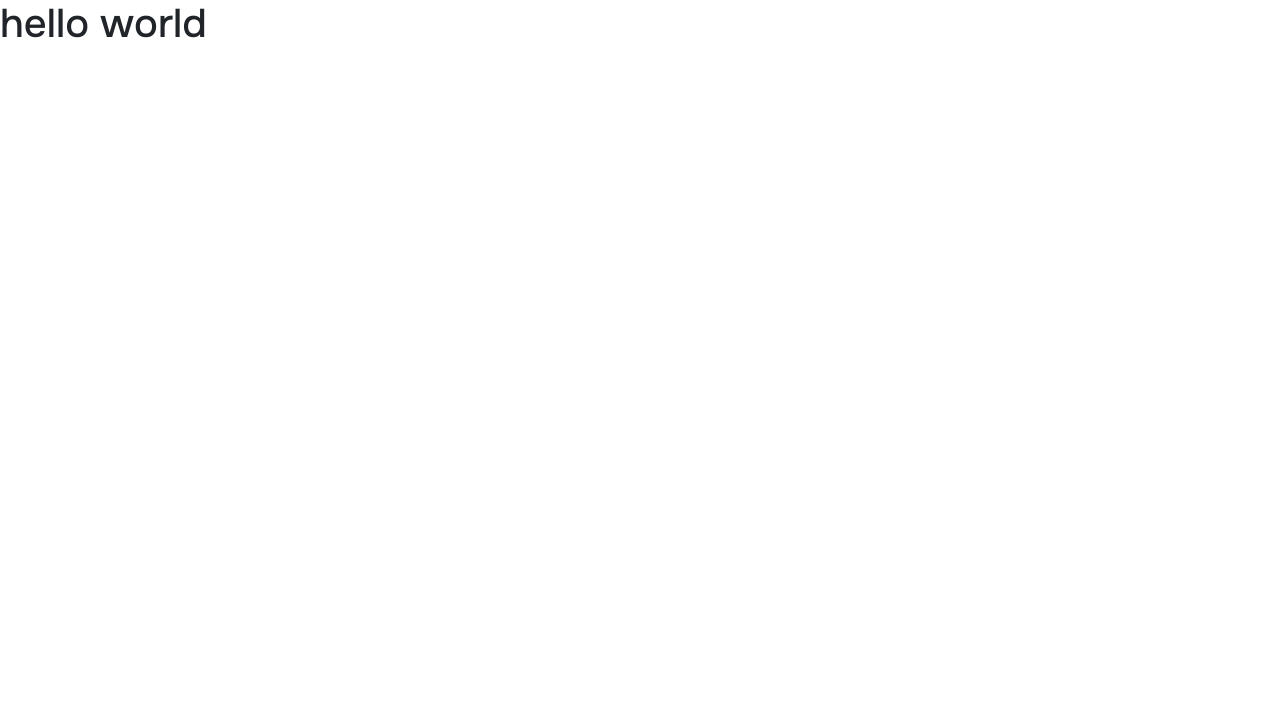
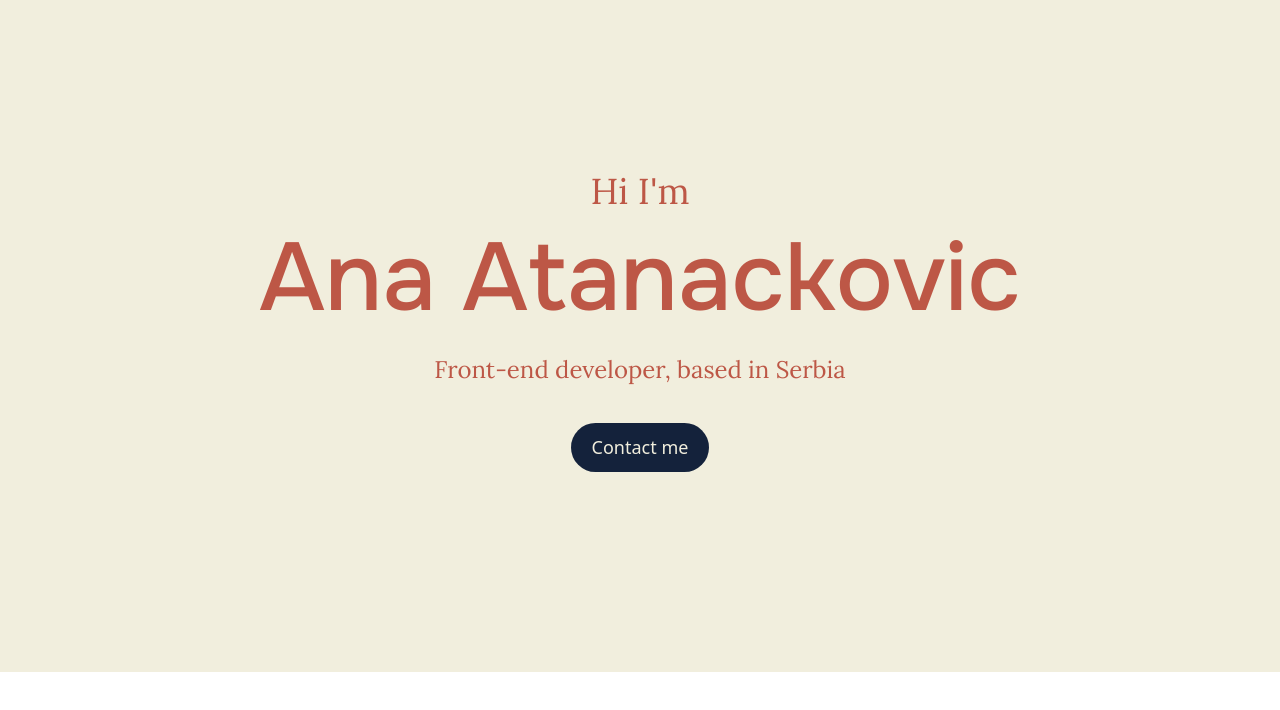
Before and after one commit to ana-atn/portfolio-project, a plain HTML site: page index.html in a window 1280 px wide. Drawn offline with nearby package versions, Linux system fonts and the light colour scheme.

Commit message:
Added hero html and css

```diff
--- a/index.html
+++ b/index.html
@@ -25,6 +25,11 @@
     <title>Portfolio</title>
   </head>
   <body>
-    <h1>hello world</h1>
+    <div class="hero">
+      <h3>Hi I'm</h3>
+      <h1>Ana Atanackovic</h1>
+      <h2>Front-end developer, based in Serbia</h2>
+      <a class="btn btn-custom" href="#">Contact me</a>
+    </div>
   </body>
 </html>
--- a/src/styles.css
+++ b/src/styles.css
@@ -1,7 +1,40 @@
+:root {
+  --heading-font: "Onest", sans-serif;
+  --default-font: "Lora", serif;
+  --primary-color: #bd5746;
+  --secondary-color: #14223b;
+  --background-color: #f1eedd;
+  --transition: all 0.3s ease-in-out;
+}
+.hero {
+  background-color: var(--background-color);
+  text-align: center;
+  color: var(--primary-color);
+  padding: 170px 20px;
+}
 h1 {
-  font-family: "Onest", sans-serif;
+  font-size: 96px;
+
+  font-family: var(--heading-font);
 }
-
-p {
-  font-family: "Lora", serif;
+h2 {
+  font-size: 24px;
+  margin-top: 20px;
+  font-family: var(--default-font);
 }
+h3 {
+  font-size: 36px;
+  font-family: var(--default-font);
+}
+.btn-custom {
+  background-color: var(--secondary-color);
+  color: var(--background-color);
+  padding: 10px 20px;
+  border-radius: 50px 50px;
+  margin: 30px auto;
+  font-size: 18px;
+  transition: var(--transition);
+}
+.btn-custom:hover {
+  background-color: var(--secondary-color);
+}
```
